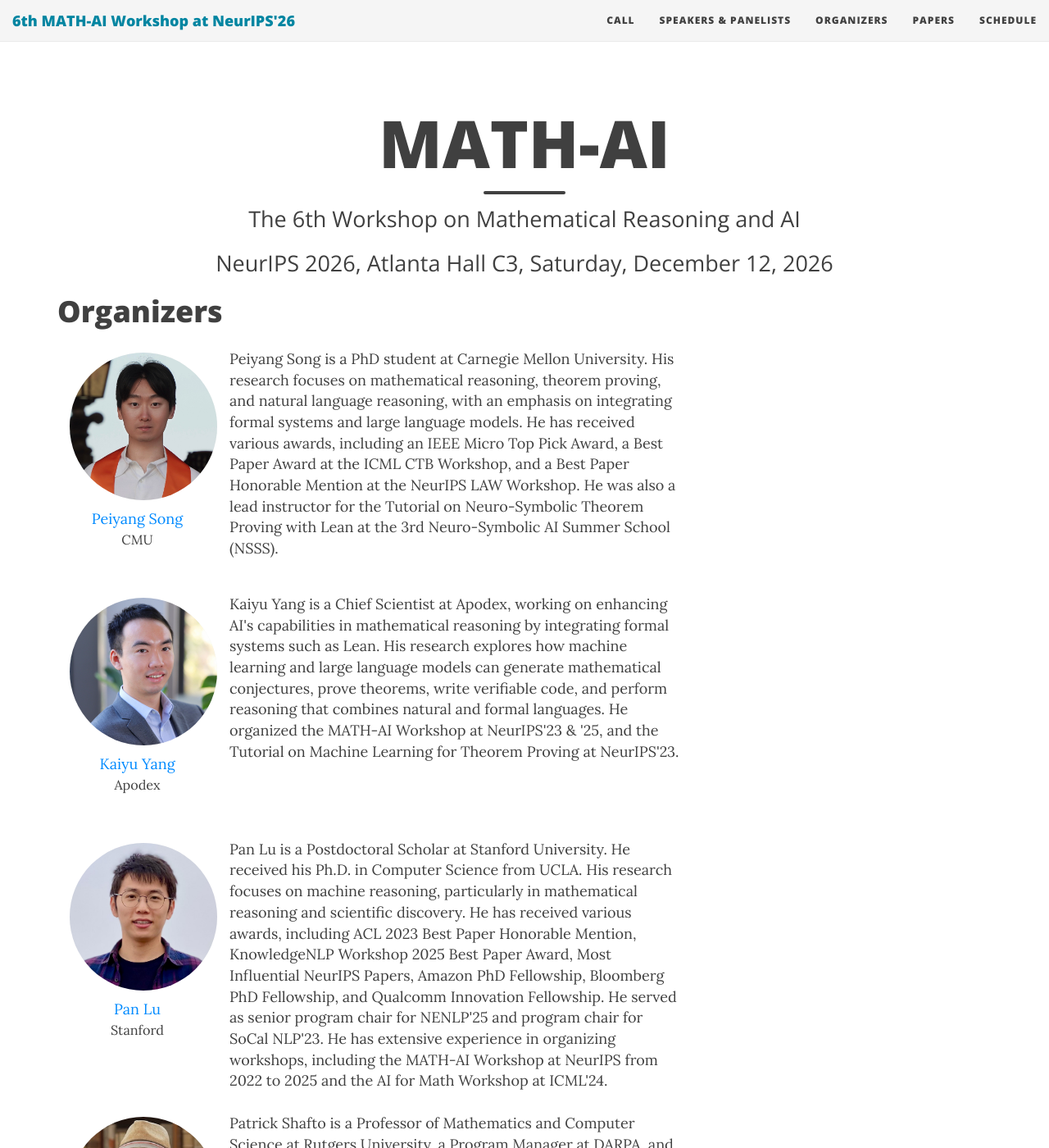
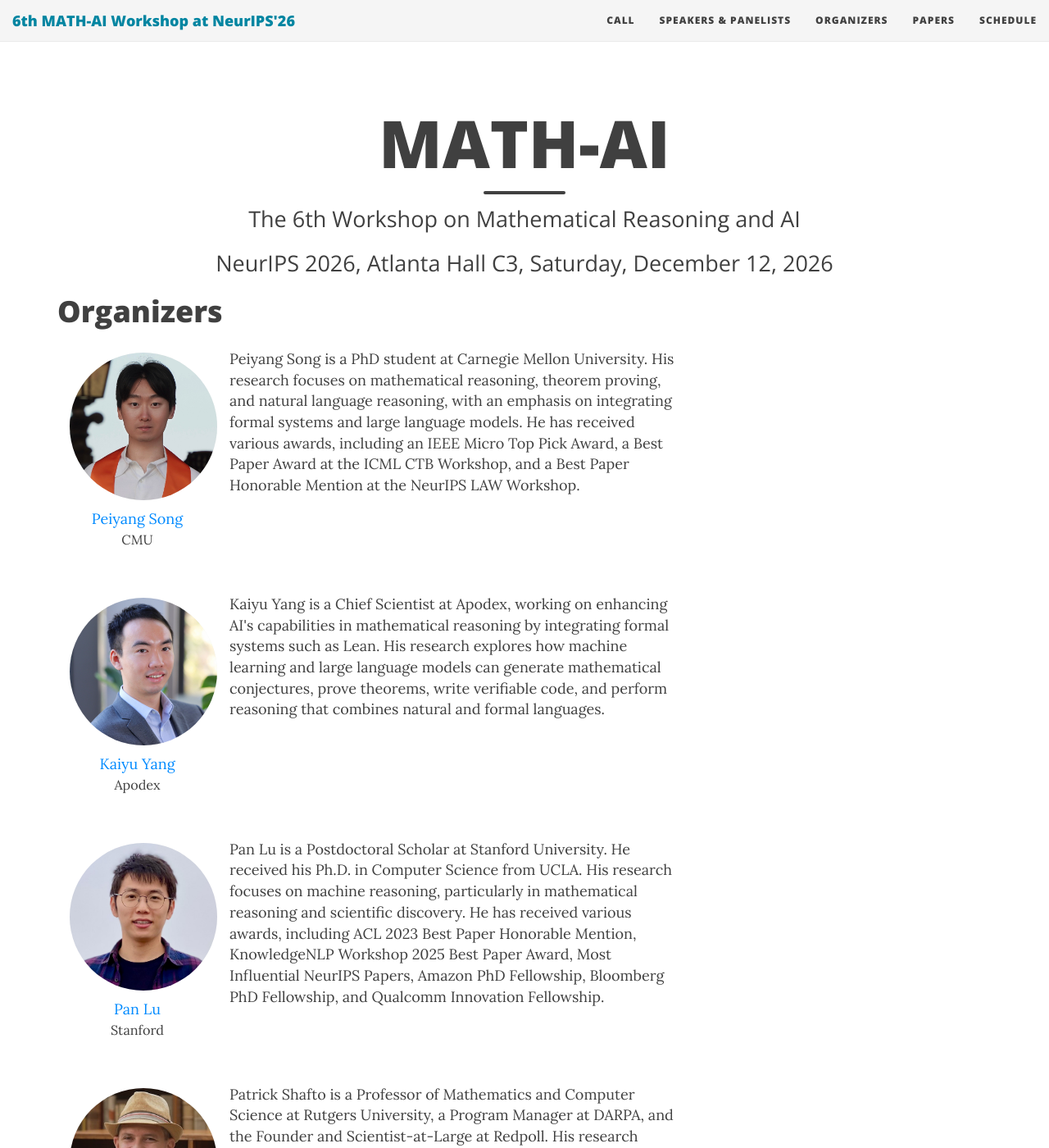
Before and after one commit to mathai-2026/mathai-2026.github.io, a Jekyll site: the page built from organizers.md, in a window 1280 px wide and 1400 px high. Shown: the whole window at 82% size. Built offline with Jekyll 4.4.1, drawn with Linux system fonts in a browser that asks for light colours; nearby versions of some CDN libraries; some of the changed text lies outside the part shown.

Commit message:
remove workshop organizing qualification parts from organizer bios

```diff
--- a/_data/organizers.yml
+++ b/_data/organizers.yml
@@ -3,46 +3,46 @@ psong:
   url: "https://peiyang-song.github.io/"
   affiliation: "CMU"
   img: "psong.jpg"
-  bio: "Peiyang Song is a PhD student at Carnegie Mellon University. His research focuses on mathematical reasoning, theorem proving, and natural language reasoning, with an emphasis on integrating formal systems and large language models. He has received various awards, including an IEEE Micro Top Pick Award, a Best Paper Award at the ICML CTB Workshop, and a Best Paper Honorable Mention at the NeurIPS LAW Workshop. He was also a lead instructor for the Tutorial on Neuro-Symbolic Theorem Proving with Lean at the 3rd Neuro-Symbolic AI Summer School (NSSS)."
+  bio: "Peiyang Song is a PhD student at Carnegie Mellon University. His research focuses on mathematical reasoning, theorem proving, and natural language reasoning, with an emphasis on integrating formal systems and large language models. He has received various awards, including an IEEE Micro Top Pick Award, a Best Paper Award at the ICML CTB Workshop, and a Best Paper Honorable Mention at the NeurIPS LAW Workshop."
 kyang:
   name: "Kaiyu Yang"
   url: "https://yangky11.github.io/"
   affiliation: "Apodex"
   img: "kyang.jpg"
-  bio: "Kaiyu Yang is a Chief Scientist at Apodex, working on enhancing AI's capabilities in mathematical reasoning by integrating formal systems such as Lean. His research explores how machine learning and large language models can generate mathematical conjectures, prove theorems, write verifiable code, and perform reasoning that combines natural and formal languages. He organized the MATH-AI Workshop at NeurIPS'23 & '25, and the Tutorial on Machine Learning for Theorem Proving at NeurIPS'23."
+  bio: "Kaiyu Yang is a Chief Scientist at Apodex, working on enhancing AI's capabilities in mathematical reasoning by integrating formal systems such as Lean. His research explores how machine learning and large language models can generate mathematical conjectures, prove theorems, write verifiable code, and perform reasoning that combines natural and formal languages."
 plu:
   name: "Pan Lu"
   url: "https://lupantech.github.io/"
   affiliation: "Stanford"
   img: "plu.jpg"
-  bio: "Pan Lu is a Postdoctoral Scholar at Stanford University. He received his Ph.D. in Computer Science from UCLA. His research focuses on machine reasoning, particularly in mathematical reasoning and scientific discovery. He has received various awards, including ACL 2023 Best Paper Honorable Mention, KnowledgeNLP Workshop 2025 Best Paper Award, Most Influential NeurIPS Papers, Amazon PhD Fellowship, Bloomberg PhD Fellowship, and Qualcomm Innovation Fellowship. He served as senior program chair for NENLP'25 and program chair for SoCal NLP'23. He has extensive experience in organizing workshops, including the MATH-AI Workshop at NeurIPS from 2022 to 2025 and the AI for Math Workshop at ICML'24."
+  bio: "Pan Lu is a Postdoctoral Scholar at Stanford University. He received his Ph.D. in Computer Science from UCLA. His research focuses on machine reasoning, particularly in mathematical reasoning and scientific discovery. He has received various awards, including ACL 2023 Best Paper Honorable Mention, KnowledgeNLP Workshop 2025 Best Paper Award, Most Influential NeurIPS Papers, Amazon PhD Fellowship, Bloomberg PhD Fellowship, and Qualcomm Innovation Fellowship."
 pshafto:
   name: "Patrick Shafto"
   url: "https://patrickshafto.com/"
   affiliation: "DARPA & Rutgers"
   img: "pshafto.jpg"
-  bio: "Patrick Shafto is a Professor of Mathematics and Computer Science at Rutgers University, a Program Manager at DARPA, and the Founder and Scientist-at-Large at Redpoll. His research focuses on the computational principles of human learning, reasoning, communication, and scientific discovery, spanning cognitive science, artificial intelligence, and machine learning. He is a Fellow of the Cognitive Science Society and co-organized the IPAM long program on Mathematics of Intelligences in Fall 2024. He has also organized or co-organized 9 conferences, symposia, and workshops on explanation, guided learning, pedagogical reasoning, and inductive reasoning."
+  bio: "Patrick Shafto is a Professor of Mathematics and Computer Science at Rutgers University, a Program Manager at DARPA, and the Founder and Scientist-at-Large at Redpoll. His research focuses on the computational principles of human learning, reasoning, communication, and scientific discovery, spanning cognitive science, artificial intelligence, and machine learning."
 sarora:
   name: "Sanjeev Arora"
   url: "https://www.cs.princeton.edu/~arora/"
   affiliation: "Princeton"
   img: "sarora.jpg"
-  bio: "Sanjeev Arora is a Professor of Computer Science at Princeton University, where he did foundational work in theoretical computer science, complexity theory, and machine learning theory. He has received major honors such as the Gödel Prize, ACM Prize in Computing, and election to the National Academy of Sciences. He is also a founding director of Princeton Language and Intelligence (PLI)."
+  bio: "Sanjeev Arora is a Professor of Computer Science at Princeton University, where he did foundational work in theoretical computer science, complexity theory, and machine learning theory. He has received major honors such as the Gödel Prize, ACM Prize in Computing, and election to the National Academy of Sciences."
 kcollins:
   name: "Katie Collins"
   url: "https://collinskatie.github.io/"
   affiliation: "MIT & Princeton & Cambridge"
   img: "kcollins.jpg"
-  bio: "Katie Collins is a postdoctoral fellow in the Computational Cognitive Science Group at MIT, a visiting postdoc at the Princeton AI Lab, and a Research Affiliate at the Centre for Human-Inspired AI at the University of Cambridge. Her research focuses on cognitive science, artificial intelligence, human-AI interaction, and mathematical reasoning, including evaluating language models for mathematics through interactions with mathematicians. She organized the MATH-AI Workshop at NeurIPS'23."
+  bio: "Katie Collins is a postdoctoral fellow in the Computational Cognitive Science Group at MIT, a visiting postdoc at the Princeton AI Lab, and a Research Affiliate at the Centre for Human-Inspired AI at the University of Cambridge. Her research focuses on cognitive science, artificial intelligence, human-AI interaction, and mathematical reasoning, including evaluating language models for mathematics through interactions with mathematicians."
 swelleck:
   name: "Sean Welleck"
   url: "https://wellecks.com/"
   affiliation: "CMU"
   img: "swelleck.jpg"
-  bio: "Sean Welleck is an Assistant Professor in the Language Technologies Institute at Carnegie Mellon University. His research focuses on language modeling, reasoning, controllable generation, and machine learning for formal reasoning, including applications to mathematical reasoning and theorem proving. He has extensive workshop organization experience, including AI for Math at ICML'24, MATH-AI at NeurIPS'22 & '23, MathNLP at EMNLP'22, Math AI for Education at NeurIPS'21, VerifAI at ICLR'25, and SCALR at COLM'25."
+  bio: "Sean Welleck is an Assistant Professor in the Language Technologies Institute at Carnegie Mellon University. His research focuses on language modeling, reasoning, controllable generation, and machine learning for formal reasoning, including applications to mathematical reasoning and theorem proving."
 mjamnik:
   name: "Mateja Jamnik"
   url: "https://www.cl.cam.ac.uk/~mj201/"
   affiliation: "Cambridge"
   img: "mjamnik.jpg"
-  bio: "Mateja Jamnik is a Professor of Artificial Intelligence in the Department of Computer Science and Technology at the University of Cambridge and an associate fellow of the Leverhulme Centre for the Future of Intelligence. Her research focuses on human-like AI, automated reasoning, diagrammatic reasoning, knowledge representation, theorem proving, explainable AI, and cognitive science. She founded the women@CL initiative, serves on the UK Home Office Science Advisory Council, and previously served as Specialist Adviser to the House of Lords Select Committee on Artificial Intelligence."
+  bio: "Mateja Jamnik is a Professor of Artificial Intelligence in the Department of Computer Science and Technology at the University of Cambridge and an associate fellow of the Leverhulme Centre for the Future of Intelligence. Her research focuses on human-like AI, automated reasoning, diagrammatic reasoning, knowledge representation, theorem proving, explainable AI, and cognitive science."
```
